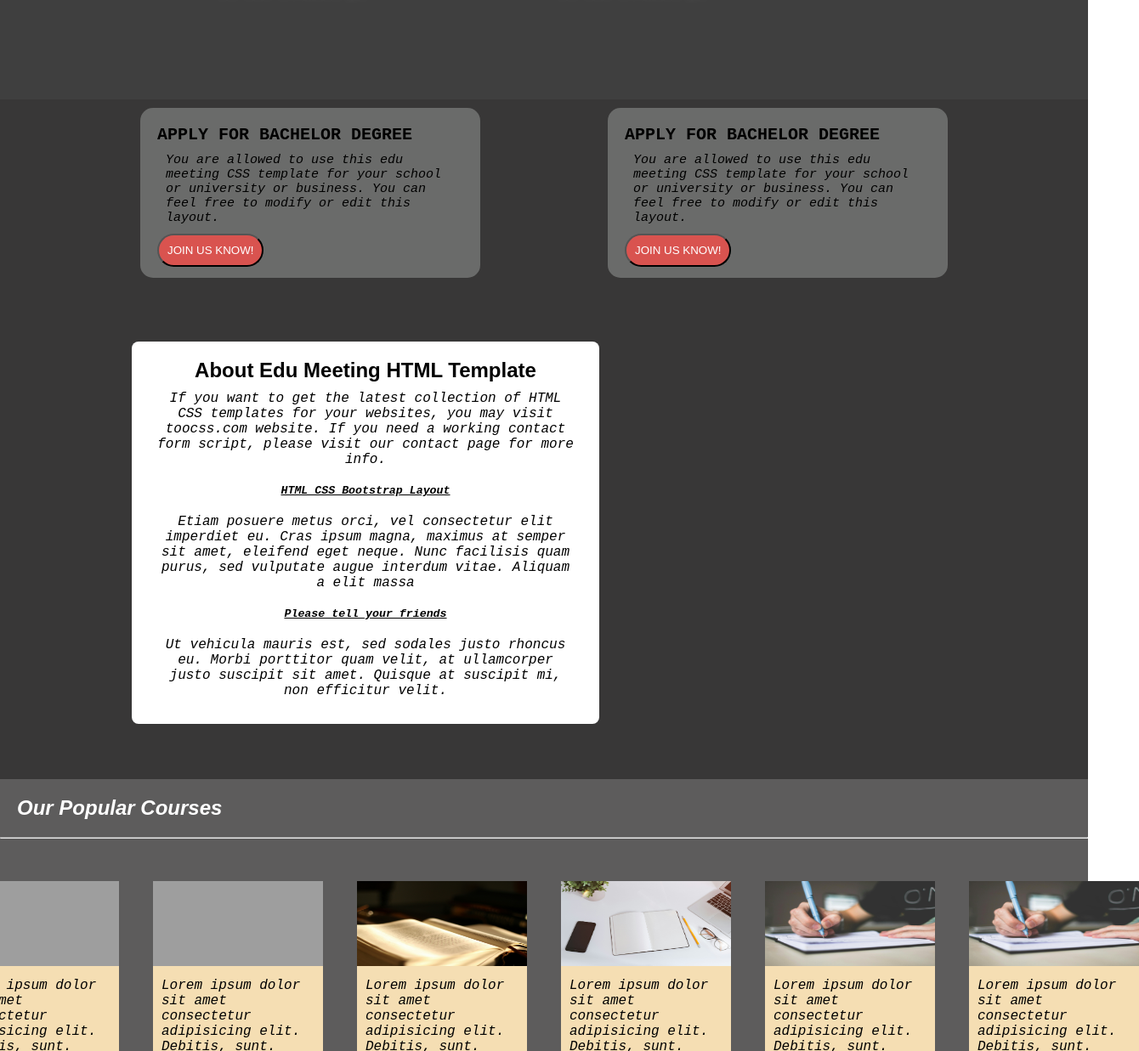
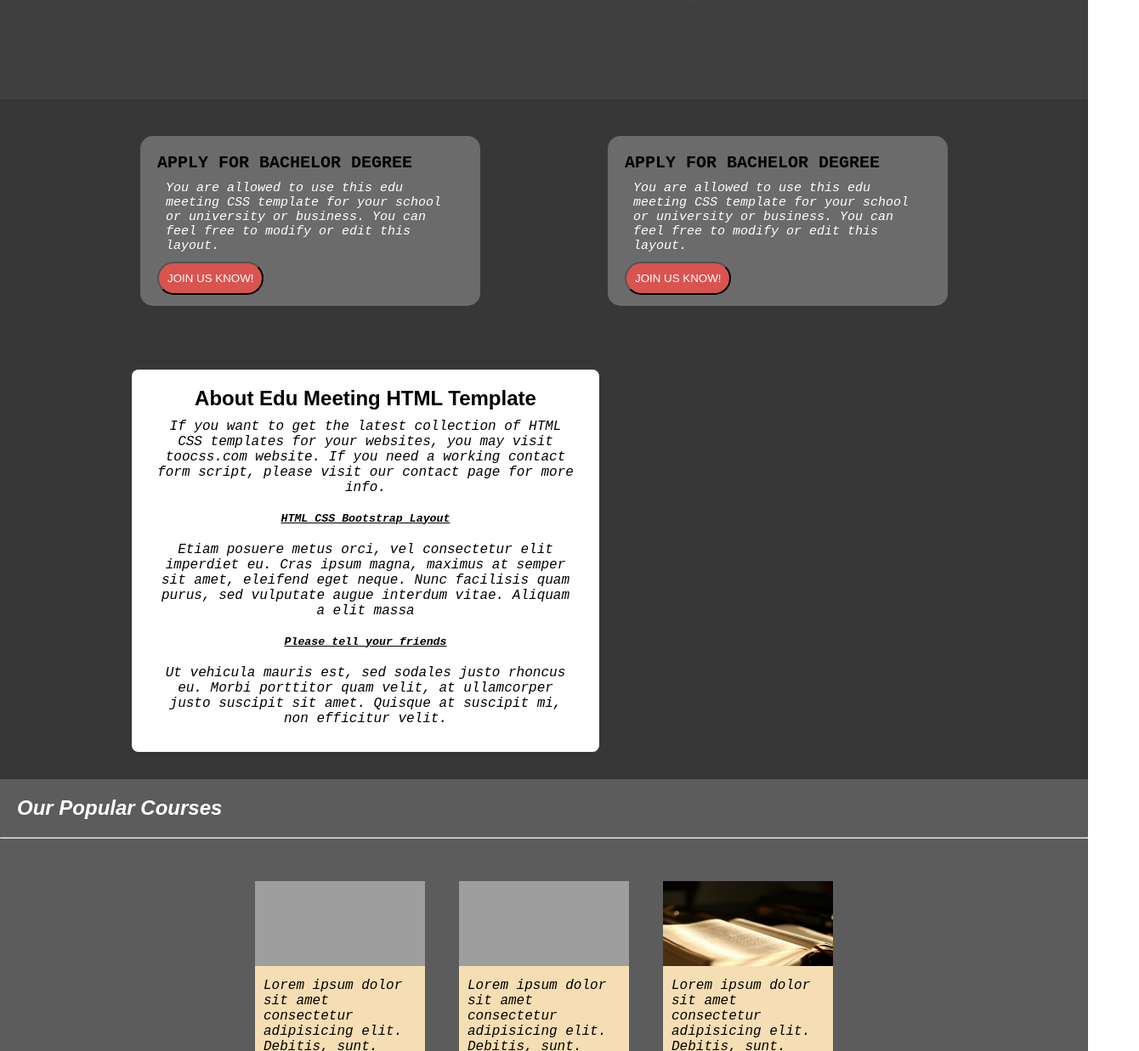
Before and after one commit to nikhil0441/Single-Page, a plain HTML site: page index.html in a window 1280 px wide. Shown: the part 1563-2800 px from the top of the page at 85% size, 1340 px wide, since content can reach past the window. Drawn offline with Linux system fonts and the light colour scheme; grey boxes are pictures that could not be loaded.

Commit message:
added html

```diff
--- a/index.html
+++ b/index.html
@@ -11,7 +11,7 @@
 <body>
     <header >
         <nav id="navbar">
-         <div class="logo">EDU MEETING</div>
+         <div class="logo"><a href="#">EDU MEETING</a></div>
             <ul class="nav_item">
                 <li><a href="#home">Home</a></li>
                 <li><a href="#meeting">Meeting</a></li>
@@ -109,7 +109,7 @@ cursus ullamcorper.</p>
                   <p>You are allowed to use this edu meeting CSS template for your school or university or business. You can feel free to modify or edit this layout.</p>
                   <button>JOIN US KNOW!</button>
                </div>
-               <div class="container_item">
+               <div  align="center" class="container_item">
                   <h2>About Edu Meeting HTML Template</h2>
                   <p>If you want to get the latest collection of HTML CSS templates for your websites, you may visit toocss.com website. If you need a working contact form script, please visit our contact page for more info.</p>
                   <h5>HTML CSS Bootstrap Layout</h5>
--- a/style.css
+++ b/style.css
@@ -23,7 +23,14 @@
     font-size: 25px;
     font-weight: bold;
 
+
+
+
 }
+  #navbar .logo :hover{
+    background-color: #000;
+    color:aqua;
+  }
 #navbar  .nav_item{
 
     display: flex;
@@ -248,7 +255,7 @@ background-color:black ;
 display: grid;
 grid-template-columns: auto auto;
 justify-content: center;
-
+align-items: center;
 }
 .apply .container{
     width: 400px;
@@ -264,6 +271,7 @@ justify-content: center;
 }
 .apply .container p{
 font-size: 15px;
+color: #fff;
 font-style: italic;
 padding: 10px;
 font-family: 'Courier New', Courier, monospace;
@@ -281,6 +289,8 @@ font-family: 'Courier New', Courier, monospace;
     padding: 20px;
     background-color:white;
     color: #000;
+
+
     text-align: center;
     border-radius: 8px;
 }
@@ -319,7 +329,9 @@ font-family: 'Courier New', Courier, monospace;
     margin: 20px;
 }
 #box{
-    display:  flex;
+    display: grid;
+    grid-template-columns: auto auto auto;
+
     justify-content: center;
     justify-items: center;
     padding: 10px;
```
